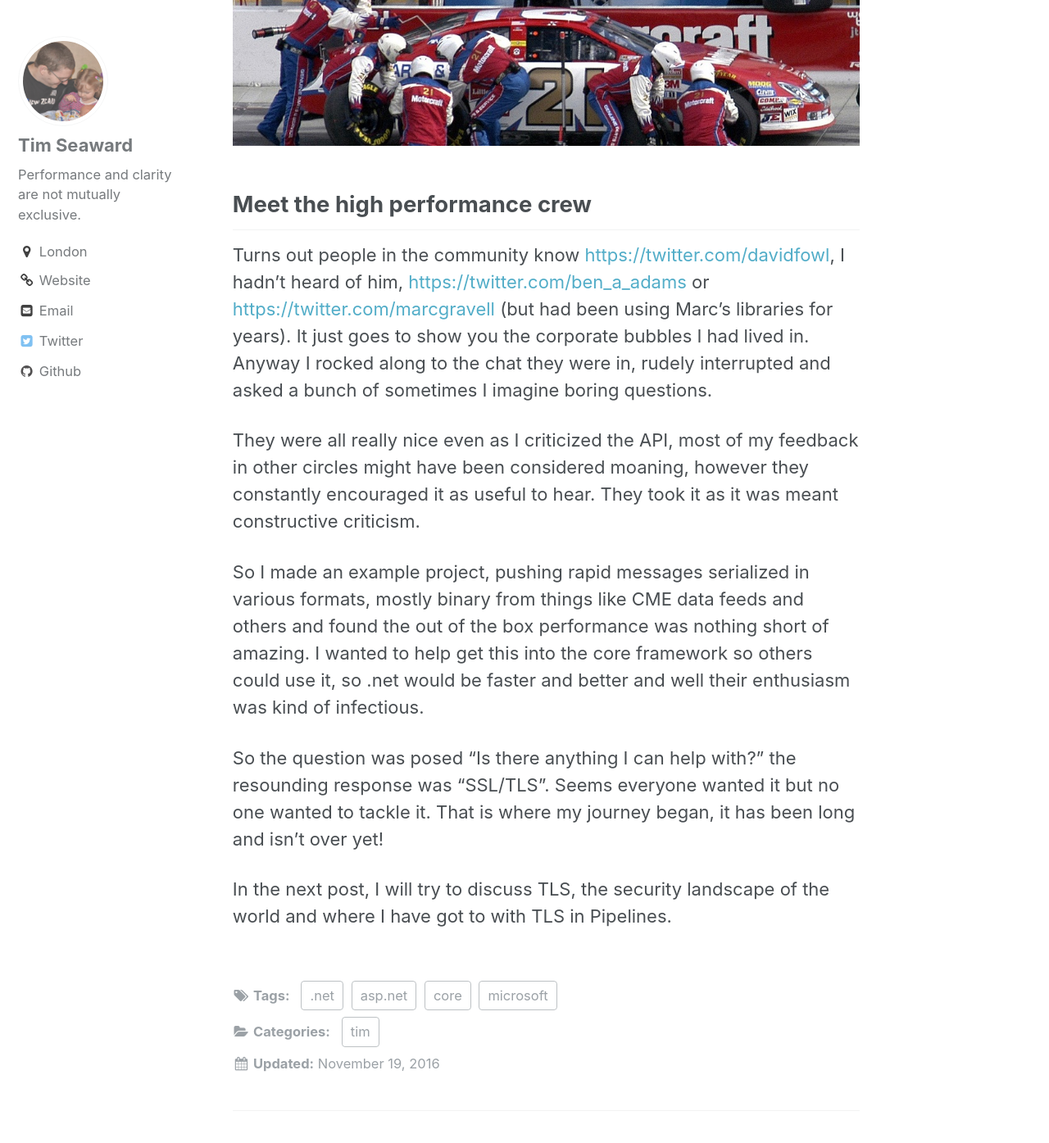
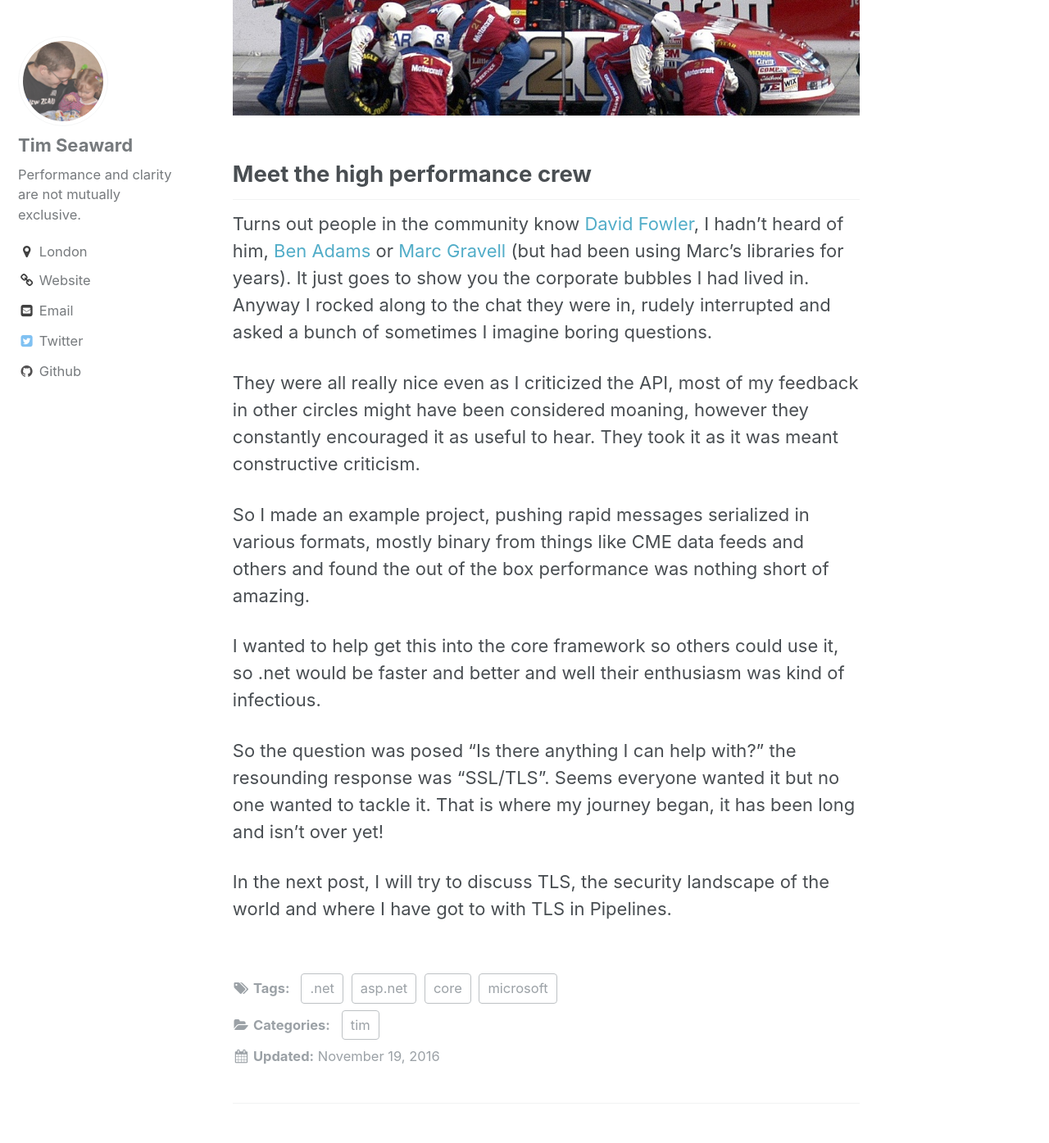
Before and after one commit to cetusfinance/cetusfinance.github.io, a Jekyll site: the page built from _posts/tim/2016-11-19-Part-1-Not-your-grandads-dotnet.md, in a window 1280 px wide and 1400 px high, scrolled down 3350 px. Shown: the top 1395 px of the window at 82% size. Built offline with Jekyll 4.4.1, drawn with Linux system fonts in a browser that asks for light colours; comment, search, counter and statistics services are not loaded; part of the change alters nothing that is shown; some of the changed text lies outside the part shown.

```diff
--- a/_posts/tim/2016-11-19-Part-1-Not-your-grandads-dotnet.md
+++ b/_posts/tim/2016-11-19-Part-1-Not-your-grandads-dotnet.md
@@ -9,7 +9,7 @@ header:
 tags: [microsoft, asp.net, core, .net]
 ---
 
-# C#, what you use for fat clients on windows right? Wrong!
+# C#, it's what you use for fat clients on windows right? Wrong!
 
 One of the reasons I have stuck with .net and made c# the primary
 language I focus on has always been, well the c# language. I just love
@@ -28,6 +28,8 @@ really started to gain traction I found more and more I was diving into java, th
 enjoying myself. The .net ecosystem certainly wasn't dieing but it was moving at the pace of the rest
 of the world.
 
+[Transform](/images/granddadsnet/transform.jpg)
+
 ## But then ..
 
 But all that started to change, Microsoft has made a massive shift that has often gone unnoticed
@@ -43,11 +45,11 @@ platform itself. Last week microsft held a 3 day event live streamed called Conn
 both surprising and very welcome at the same time. Some of the key points that took from it were
 
 1. ~60% of the .net core code base has been contributed from outside Microsoft
-2. [https://www.techempower.com/blog/2016/11/16/framework-benchmarks-round-13/](Techempower's round 13) results show asp.net on LINUX to be number 10 on plain text, with those above been mostly very thin libraries and not full frameworks
+2. [Techempower's round 13](https://www.techempower.com/blog/2016/11/16/framework-benchmarks-round-13/) results show asp.net on LINUX to be number 10 on plain text, with those above been mostly very thin libraries and not full frameworks
 3. Google has joined the .Net Foundation... yes google!
-4. Microsoft has joined the [https://techcrunch.com/2016/11/16/microsoft-joins-the-linux-foundation/](Linux foundation) as a platinum partner.... say what?
+4. Microsoft has joined the [Linux foundation](https://techcrunch.com/2016/11/16/microsoft-joins-the-linux-foundation/) as a platinum partner.... say what?
 
-So what now are they done? Not on your life, [https://blogs.msdn.microsoft.com/webdev/2016/11/16/announcing-asp-net-core-1-1/](.net core 1.1 is RTM)
+So what now are they done? Not on your life, [.net core 1.1 is RTM](https://blogs.msdn.microsoft.com/webdev/2016/11/16/announcing-asp-net-core-1-1/)
 and that is great but Microsoft and the community have
 been cooking up even more for .net core 1.2.
 
@@ -74,7 +76,8 @@ memory allocations, and copying by reversing the control of buffers. This sounde
 
 ## Meet the high performance crew
 
-Turns out people in the community know [https://twitter.com/davidfowl](David Fowler), I hadn't heard of him, [https://twitter.com/ben_a_adams](Ben Adams) or [https://twitter.com/marcgravell](Marc Gravell) (but had been using Marc's libraries
+Turns out people in the community know [David Fowler](https://twitter.com/davidfowl), I hadn't heard of him, [Ben Adams](https://twitter.com/ben_a_adams)
+or [Marc Gravell](https://twitter.com/marcgravell) (but had been using Marc's libraries
 for years). It just goes to show you the corporate bubbles I had lived in. Anyway I rocked along to the chat they were in,
 rudely interrupted and asked a bunch of sometimes I imagine boring questions.
 
@@ -82,11 +85,13 @@ They were all really nice even as I criticized the API, most of my feedback in o
 however they constantly encouraged it as useful to hear. They took it as it was meant constructive criticism.
 
 So I made an example project, pushing rapid messages serialized in various formats, mostly binary from things like CME data
-feeds and others and found the out of the box performance was nothing short of amazing. I wanted to help get this into the
+feeds and others and found the out of the box performance was nothing short of amazing.
+
+I wanted to help get this into the
 core framework so others could use it, so .net would be faster and better and well their enthusiasm was kind of infectious.
 
- So the question was posed "Is there anything I can help with?" the resounding response was "SSL/TLS". Seems everyone wanted
- it but no one wanted to tackle it. That is where my journey began, it has been long and isn't over yet!
+So the question was posed "Is there anything I can help with?" the resounding response was "SSL/TLS". Seems everyone wanted
+it but no one wanted to tackle it. That is where my journey began, it has been long and isn't over yet!
 
- In the next post, I will try to discuss TLS, the security landscape of the world and where I have got to with TLS in
- Pipelines.
+In the next post, I will try to discuss TLS, the security landscape of the world and where I have got to with TLS in
+Pipelines.
```
Also changed, not shown: images/granddadsnet/transform.jpg (added).
